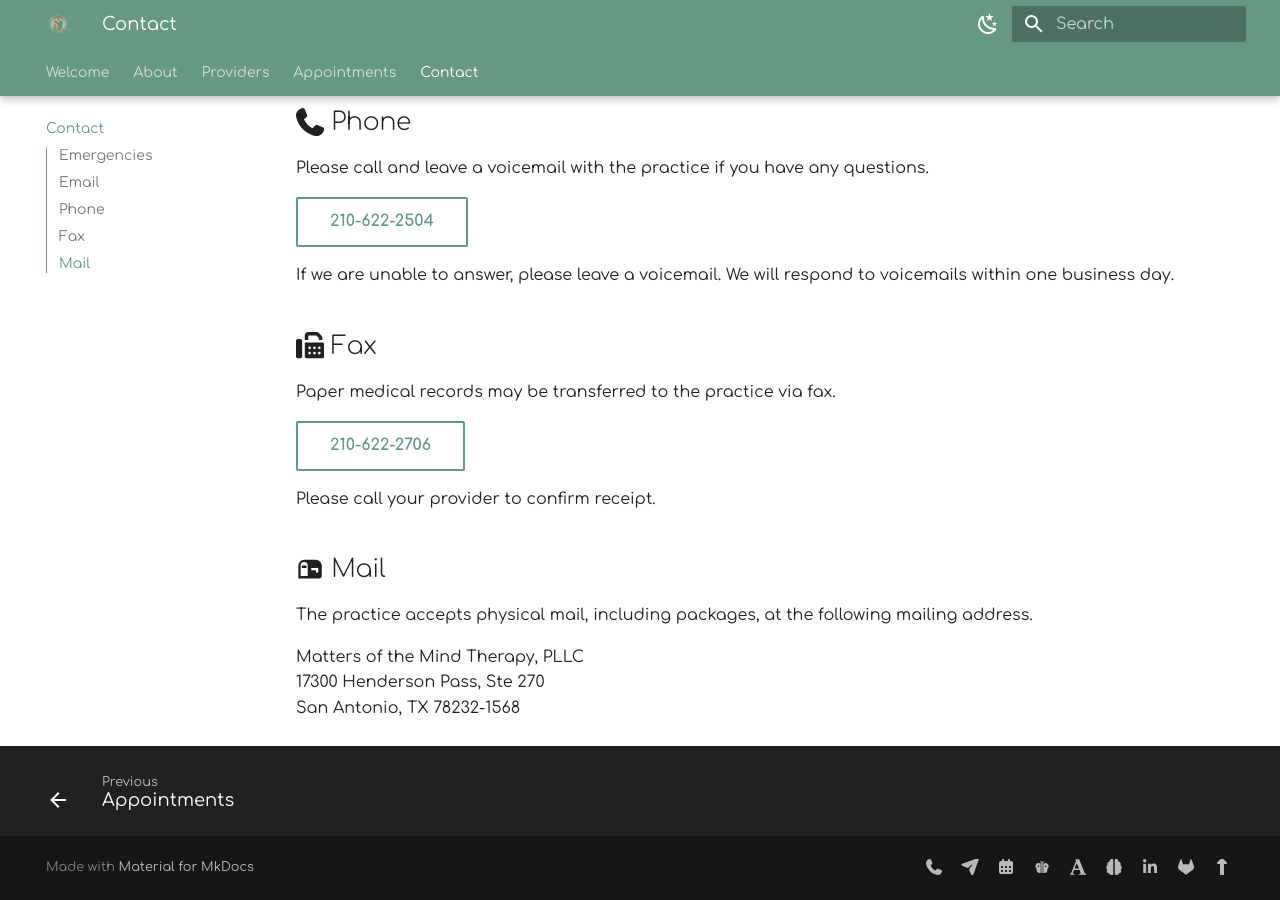
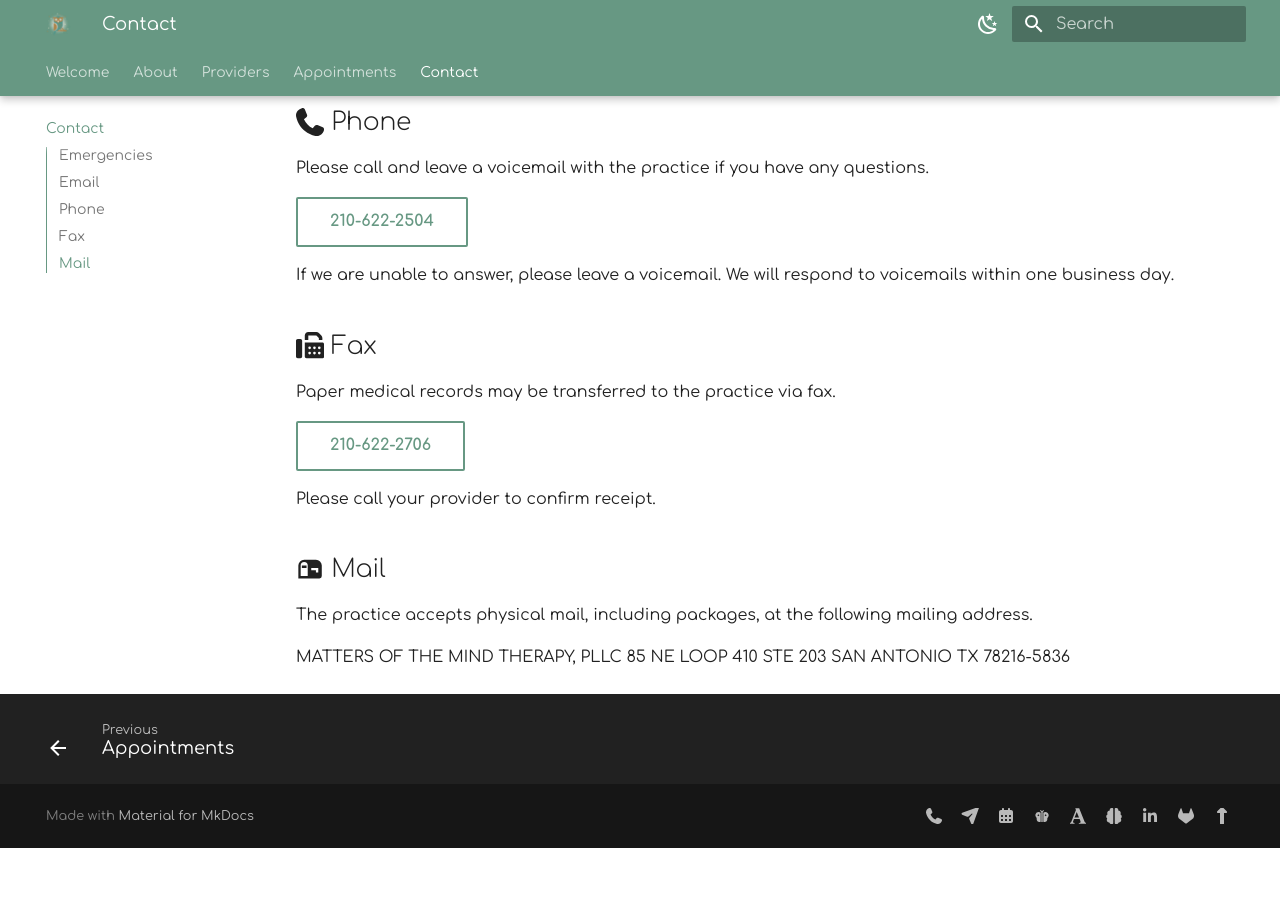
Before and after one commit to motm-therapy/website, an MkDocs documentation site: the page built from docs/contact.md, in a window 1280 px wide and 900 px high, scrolled down 885 px. Built offline with MkDocs 1.6.1 and Material for MkDocs 9.7.7, drawn with Linux system fonts in a browser that asks for light colours; plug-ins that fetch from the network failed and are left out; after the commit the page ends 1733 px from its top, so only the background shows below that.

Commit message:
Update office address

```diff
--- a/docs/contact.md
+++ b/docs/contact.md
@@ -48,6 +48,6 @@ Please call your provider to confirm receipt.
 
 The practice accepts physical mail, including packages, at the following mailing address.
 
-Matters of the Mind Therapy, PLLC
-17300 Henderson Pass, Ste 270
-San Antonio, TX 78232-1568
+MATTERS OF THE MIND THERAPY, PLLC
+85 NE LOOP 410 STE 203
+SAN ANTONIO TX 78216-5836
```
